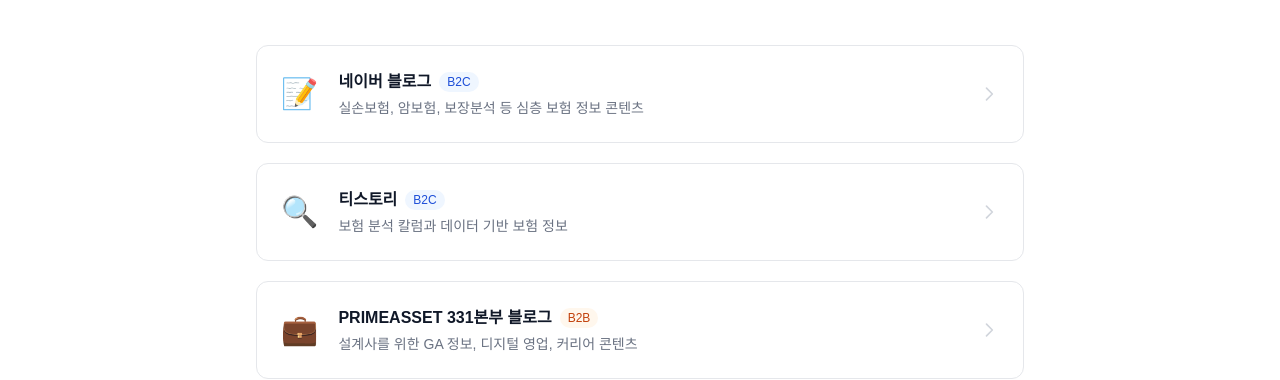
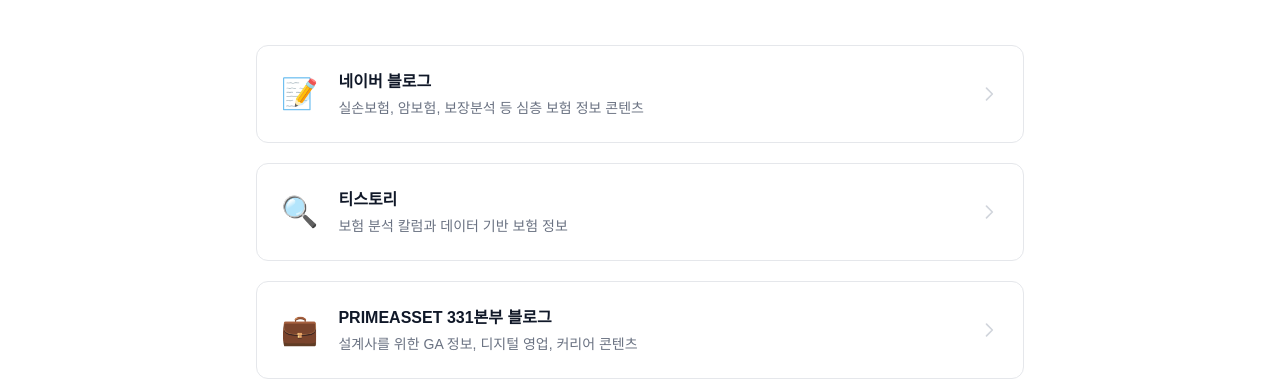
Before and after one commit to realbird01-a11y/bohumsinsa, a Next.js app: page /blog in a window 1280 px wide. Shown: the part 293-673 px from the top of the page. Built offline with nearby package versions, Linux system fonts and the light colour scheme; a web font is replaced by a local one.

Commit message:
fix: 블로그 페이지 B2C/B2B 배지 제거

```diff
--- a/src/app/blog/page.tsx
+++ b/src/app/blog/page.tsx
@@ -12,25 +12,19 @@
     name: '네이버 블로그',
     desc: '실손보험, 암보험, 보장분석 등 심층 보험 정보 콘텐츠',
     icon: '📝',
-    label: '보험신사 블로그',
     href: 'https://blog.naver.com/bohumsinsa',
-    badge: 'B2C',
   },
   {
     name: '티스토리',
     desc: '보험 분석 칼럼과 데이터 기반 보험 정보',
     icon: '🔍',
-    label: '보험신사 분석실',
     href: '#',
-    badge: 'B2C',
   },
   {
     name: 'PRIMEASSET 331본부 블로그',
     desc: '설계사를 위한 GA 정보, 디지털 영업, 커리어 콘텐츠',
     icon: '💼',
-    label: '설계사 전용',
     href: '#',
-    badge: 'B2B',
   },
 ]
 
@@ -60,20 +54,9 @@
             >
               <span className="text-3xl flex-shrink-0">{ch.icon}</span>
               <div className="flex-1">
-                <div className="flex items-center gap-2 mb-1">
-                  <h2 className="font-bold text-gray-900 group-hover:text-[#1B2A4A] transition-colors">
-                    {ch.name}
-                  </h2>
-                  <span
-                    className="text-xs font-medium px-2 py-0.5 rounded-full"
-                    style={{
-                      backgroundColor: ch.badge === 'B2C' ? '#EFF6FF' : '#FFF7ED',
-                      color: ch.badge === 'B2C' ? '#1D4ED8' : '#C2410C',
-                    }}
-                  >
-                    {ch.badge}
-                  </span>
-                </div>
+                <h2 className="font-bold text-gray-900 group-hover:text-[#1B2A4A] transition-colors mb-1">
+                  {ch.name}
+                </h2>
                 <p className="text-sm text-gray-500">{ch.desc}</p>
               </div>
               <svg className="w-5 h-5 text-gray-300 group-hover:text-[#1B2A4A] flex-shrink-0 transition-colors" fill="none" stroke="currentColor" viewBox="0 0 24 24">
```
